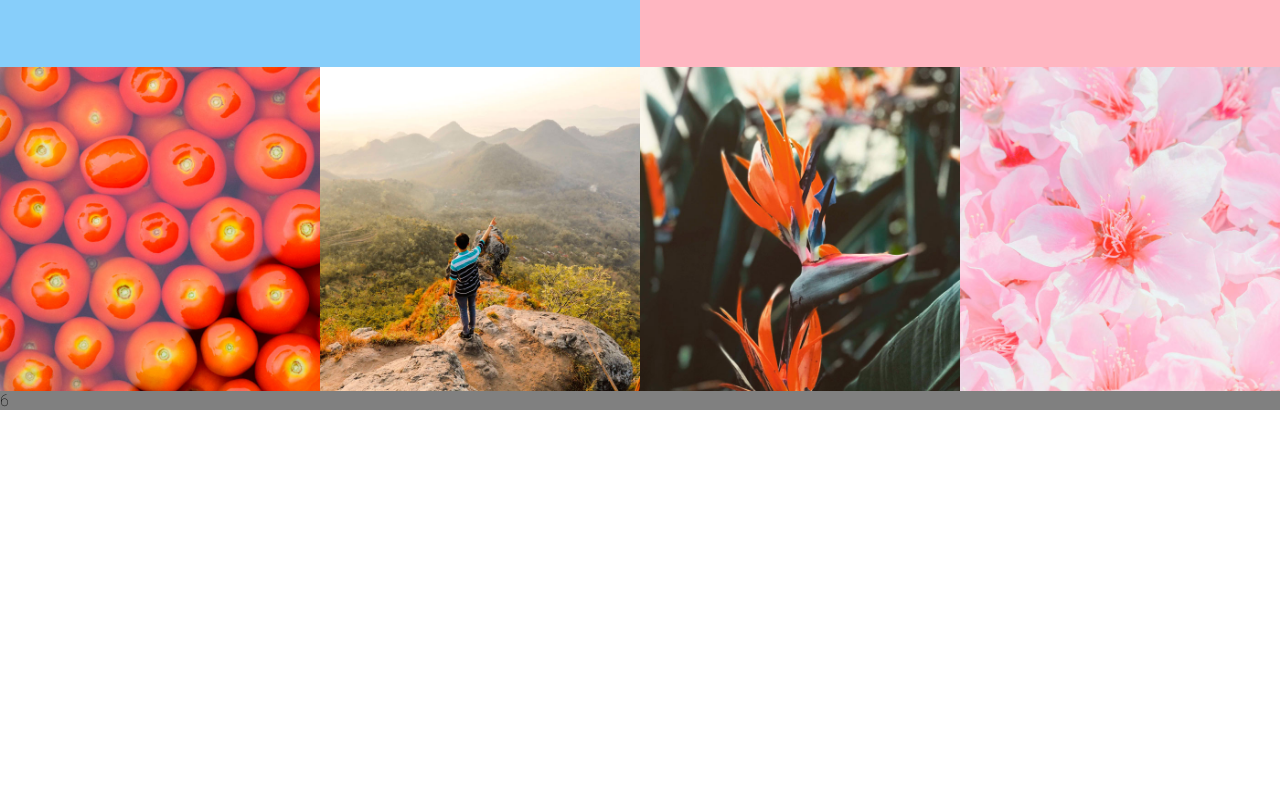
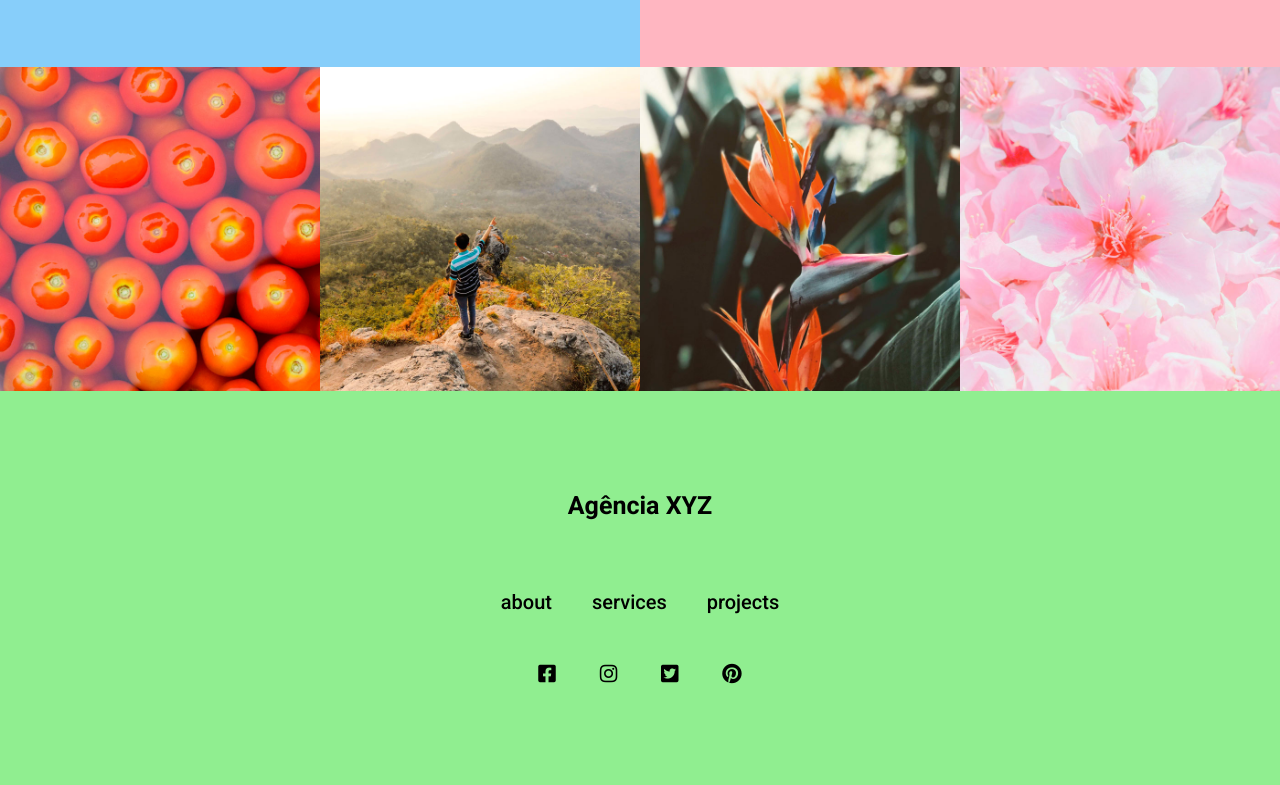
Before and after one commit to Flavio-Serodio/desafios-DEVquest-lanepage-usando-grid, a plain HTML site: page index.html in a window 1280 px wide. Shown: the part 2373-3158 px from the top of the page. Before the commit the page ends 2783 px from the top, so only its background shows below. Drawn offline with Linux system fonts and the light colour scheme.

Commit message:
finalizado o footer

```diff
--- a/index.html
+++ b/index.html
@@ -47,7 +47,7 @@
         <h2>We make cool things</h2>
     </section>
 
-    <section class="about">
+    <section class="about" id="about">
         <div class="item">
             <h3>title</h3>
             <p>Lorem ipsum dolor sit amet consectetur adipisicing elit. Voluptate, quia beatae voluptatibus sint, architecto dolor modi cumque placeat ipsum dolorem vel, optio maiores. Unde, voluptatem repudiandae! Hic vitae earum a.</p>
@@ -62,7 +62,7 @@
         </div>
     </section>
 
-    <section class="services">
+    <section class="services" id="services">
         <div class="service">
             <img src="./src/images/bolinha1.png" alt="bolinha 1">
 
@@ -80,7 +80,7 @@
         </div>
     </section>
 
-    <section class="projects">
+    <section class="projects" id="projects">
         <div class="project">
             <a href="">
                 <img src="./src/images/tomatoes.jpg" alt="tomates">
@@ -104,8 +104,29 @@
         </div>
     </section>
 
-    <footer class="footer">6
+    <footer class="footer" id="contact">
+        <h4>Agência XYZ</h4>
+        <nav>
+    <ul>
+        <li><a href="#about">about</a></li>
+        <li><a href="#services">services</a></li>
+        <li><a href="#projects">projects</a></li>
+    </ul>
+        </nav>
 
+        <div class="social">
+            <a href="">
+                <i class="fab fa-facebook-square"></i></a>
+
+                <a href="">
+                <i class="fab fa-instagram"></i></a>
+
+                <a href="">
+                <i class="fab fa-twitter-square"></i></a>
+
+                <a href="">
+                <i class="fab fa-pinterest"></i></a>
+        </div>
     </footer>
 </body>
 
--- a/src/css/style.css
+++ b/src/css/style.css
@@ -216,5 +216,50 @@ html{
 
  .footer{
     grid-area: footer;
-    background-color: gray;
+    display: flex;
+    background-color: lightgreen;
+    flex-direction: column;
+    text-align: center;
+    padding: 100px 0;
  }
+
+ .footer h4 {
+   font-weight: 700;
+   font-size: 2.5rem;
+   margin-bottom: 20px;
+ }
+
+ .footer nav {
+   margin: 50px 0;
+ }
+
+ .footer nav ul {
+   display: flex;
+   justify-content: center;
+   max-width: 320px;
+   margin: 0 auto;
+ }
+
+ .footer nav ul li a {
+   font-weight: 500;
+   font-size: 2rem;
+   margin: 20px;
+   transition: 0.3s;
+ }
+
+ .footer nav ul li a:hover{
+   font-weight: 700;
+   color: #fff;
+ }
+
+ .footer .social i {
+   font-size: 2rem;
+   transition: 0.3s;
+ }
+ .footer .social a{
+   margin: 20px;
+ }
+
+ .footer .social a:hover{
+   color: #fff;
+ }
```
